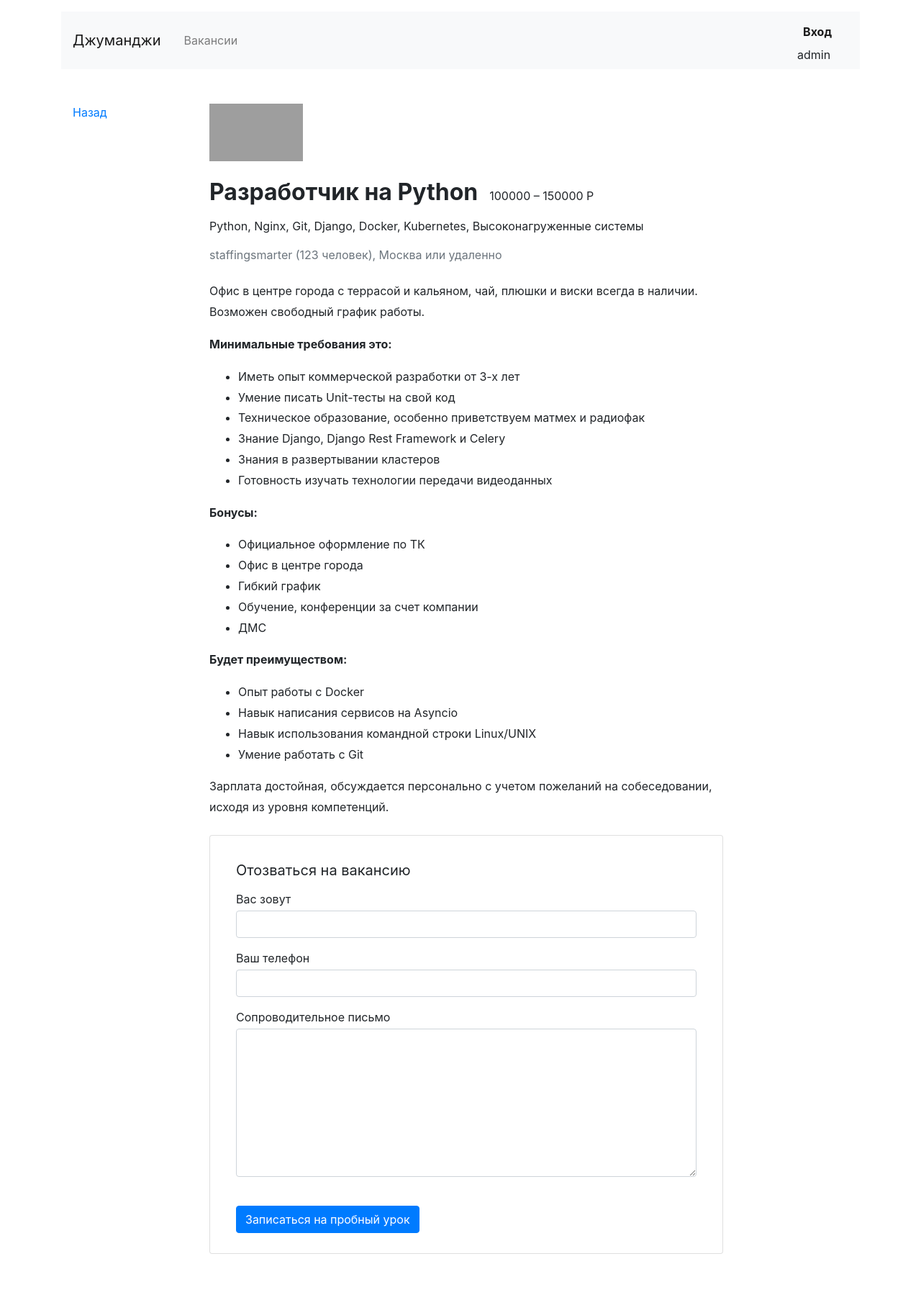
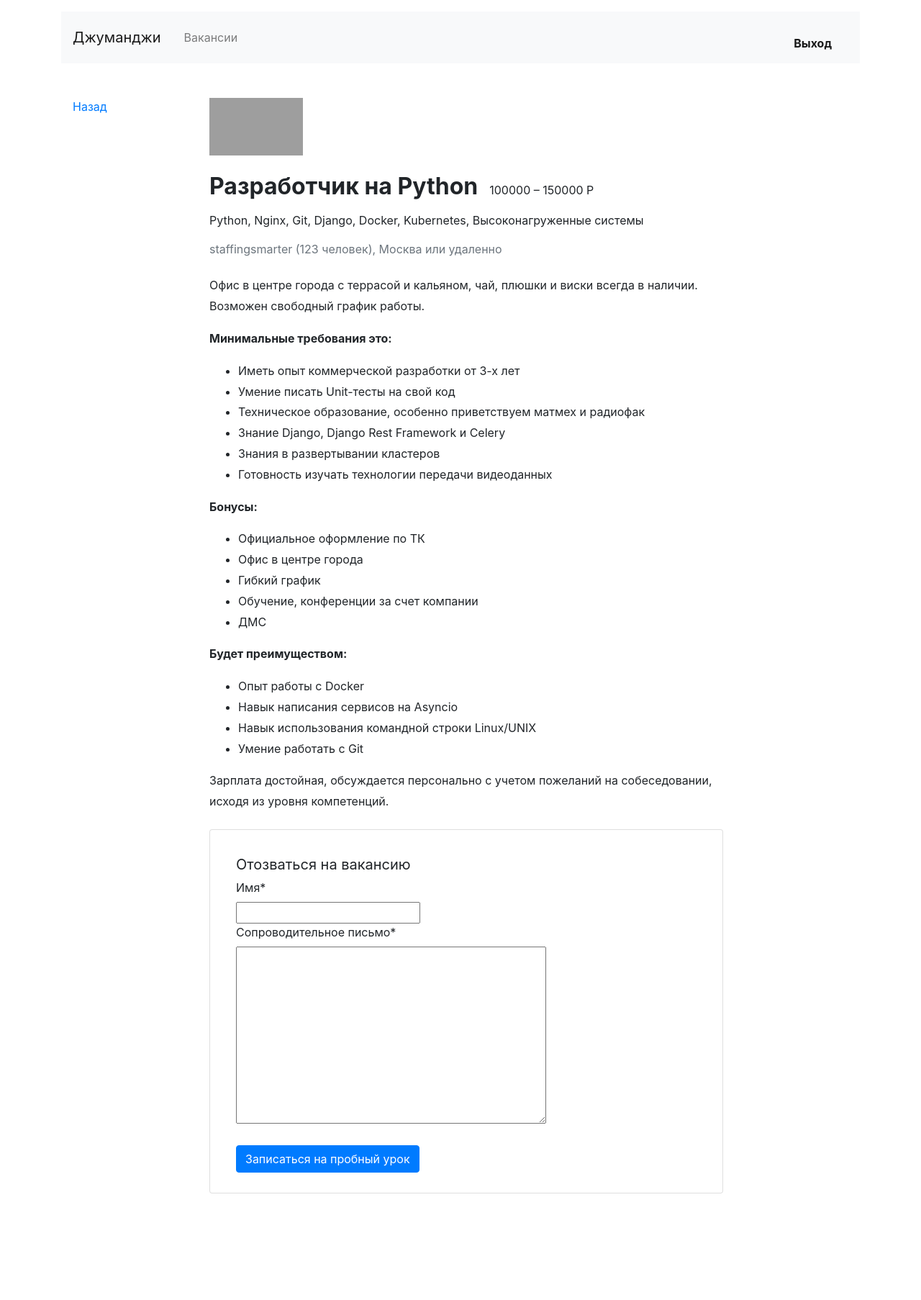
Before and after one commit to Dima995-gdm/vacancies_v2_AWS, a Django app: page /vacancies/1/ in a window 1280 px wide. Shown: the whole page at 72% size. After the commit the page ends 1658 px from the top, so only its background shows below. Run offline with Django 3.2, Linux system fonts and the light colour scheme; a user stored in the database is signed in; data comes from the database, SQL or seed files in the repository; both versions use the stored data as it was after the commit; some libraries are stand-ins or nearby versions; grey boxes are pictures that could not be loaded.

Commit message:
add app accounts

```diff
--- a/accounts/views.py
+++ b/accounts/views.py
@@ -26,4 +26,4 @@ class UserRegisterView(CreateView):
 
 class UserLogoutView(LogoutView):
     """ Выход пользователя """
-    next_page =reverse_lazy('home')
+    next_page = reverse_lazy('home')
--- a/vacancies/admin.py
+++ b/vacancies/admin.py
@@ -1,6 +1,6 @@
 from django.contrib import admin
 
-from vacancies.models import Company, Specialty, Vacancy
+from vacancies.models import Company, Specialty, Vacancy, Application
 
 
 class CompanyAdmin(admin.ModelAdmin):
@@ -13,7 +13,10 @@ class SpecialtyAdmin(admin.ModelAdmin):
 class VacancyAdmin(admin.ModelAdmin):
     pass
 
+class ApplicationAdmin(admin.ModelAdmin):
+    pass
 
 admin.site.register(Company, CompanyAdmin)
 admin.site.register(Specialty, SpecialtyAdmin)
 admin.site.register(Vacancy, VacancyAdmin)
+admin.site.register(Application, ApplicationAdmin)
--- a/vacancies/forms.py
+++ b/vacancies/forms.py
@@ -5,6 +5,8 @@ from vacancies.models import Application
 
 class ApplicationForm(forms.ModelForm):
 
+
     class Meta:
         model = Application
+
         fields = ('written_username', 'written_phone', 'written_cover_letter')
--- a/vacancies/models.py
+++ b/vacancies/models.py
@@ -1,5 +1,7 @@
 from django.db import models
 from django.contrib.auth.models import User
+from django.http import request
+from django.urls import reverse
 from phonenumber_field import modelfields
 
 from stepik_vacancies.settings import MEDIA_COMPANY_IMAGE_DIR, MEDIA_SPECIALITY_IMAGE_DIR
@@ -41,11 +43,14 @@ class Specialty(models.Model):
 
 
 class Application(models.Model):
-    written_username = models.CharField(max_length=100, unique=True)
-    written_phone = modelfields.PhoneNumberField(unique=True)
-    written_cover_letter = models.TextField()
+    written_username = models.CharField(max_length=100, verbose_name='Имя')
+    written_phone = modelfields.PhoneNumberField(region='RU', unique=True, verbose_name='Телефон')
+    written_cover_letter = models.TextField(verbose_name='Сопроводительное письмо')
     vacancy = models.ForeignKey(Vacancy, related_name='applications', on_delete=models.CASCADE)
     user = models.ForeignKey(User, related_name='applications', on_delete=models.CASCADE)
 
+    def get_absolute_url(self):
+        return reverse('vacancy', kwargs={'vacancy': self.vacancy})
+
     def __str__(self):
         return f'{self.pk} {self.written_username}'
--- a/vacancies/templates/vacancies/base.html
+++ b/vacancies/templates/vacancies/base.html
@@ -24,8 +24,13 @@
         </ul>
         <ul class="navbar-nav col-2 justify-content-end">
           <li class="nav-item active">
+              {% if request.user.is_authenticated == True %}
+              <a href="" class="nav-link font-weight-bold">{{ request.user.get_full_name }}</a>
+              <a href="{% url 'logout_user' %}" class="nav-link font-weight-bold">Выход</a>
+              {% else %}
             <a href="{% url 'login_user' %}" class="nav-link font-weight-bold">Вход</a>
               {{ request.user }}
+              {% endif %}
           </li>
         </ul>
       </div>
--- a/vacancies/templates/vacancies/sent.html
+++ b/vacancies/templates/vacancies/sent.html
@@ -11,7 +11,7 @@
           <div class="card-body text-center pt-5">
             <img src="../static/check.png" width="65" alt="">
             <h2 class="h5 card-title mt-4 mb-2">Отклик отправлен</h2>
-            <p><a href="#">Вернуться к вакансии</a></p>
+            <p><a href="{% url 'send_request_vacancy' vacancy %}">Вернуться к вакансии</a></p>
           </div>
         </div>
       </div>
--- a/vacancies/templates/vacancies/vacancy.html
+++ b/vacancies/templates/vacancies/vacancy.html
@@ -1,4 +1,7 @@
 {% extends 'vacancies/base.html' %}
+
+{% load crispy_forms_filters %}
+{% load crispy_forms_tags %}
 
 {% block title %}Вакансия | Джуманджи{% endblock %}
 
@@ -22,21 +25,11 @@
           <div style="line-height: 1.8;">
             {{ this_vacancy.description|safe }}
           </div>
-          <form action="/echo" class="card mt-4 mb-3" enctype="multipart/form-data">
+          <form action="" method="post" class="card mt-4 mb-3" enctype="multipart/form-data">
+              {% csrf_token %}
             <div class="card-body mx-3">
               <p class="h5 mt-3 font-weight-normal">Отозваться на вакансию</p>
-              <div class="form-group">
-                <label class="mb-1 mt-2" for="userName">Вас зовут</label>
-                <input class="form-control" type="text" placeholder="" id="userName">
-              </div>
-              <div class="form-group">
-                <label class="mb-1" for="userPhone">Ваш телефон</label>
-                <input class="form-control" type="tel" placeholder="" id="userPhone">
-              </div>
-              <div class="form-group">
-                <label class="mb-1" for="userMsg" >Сопроводительное письмо</label>
-                <textarea class="form-control" rows="8" id="userMsg"></textarea>
-              </div>
+                {{ form|crispy }}
               <input type="submit" class="btn btn-primary mt-4 mb-2" value="Записаться на пробный урок">
             </div>
           </form>
--- a/vacancies/views.py
+++ b/vacancies/views.py
@@ -3,9 +3,12 @@ from django.contrib.auth.views import LoginView
 from django.db.models import Count
 from django.http import HttpResponseNotFound, HttpResponseServerError
 from django.shortcuts import render, get_object_or_404, redirect
+from django.urls import reverse_lazy, reverse
 from django.views import View
+from django.views.generic import CreateView, DetailView
 
-from vacancies.models import Company, Specialty, Vacancy
+from vacancies.forms import ApplicationForm
+from vacancies.models import Company, Specialty, Vacancy, Application
 
 
 class MainView(View):
@@ -51,65 +54,90 @@ class CardCompanyView(View):
 
 
 class ThisVacancyView(View):
+
     def get(self, request, vacancy):
         this_vacancy = get_object_or_404(Vacancy, id=vacancy)
-        return render(request, 'vacancies/vacancy.html', {'this_vacancy': this_vacancy})
+        return render(request, 'vacancies/vacancy.html', {'this_vacancy': this_vacancy, 'form': ApplicationForm})
+
+    def post(self, request, vacancy):
+        form = ApplicationForm(request.POST)
+        if form.is_valid():
+            application = form.save(commit=False)
+            application.user = request.user
+            application.vacancy = get_object_or_404(Vacancy, id=vacancy)
+            application.save()
+            return redirect('send_request_vacancy')
+        return render(request, 'vacancies/vacancy.html',{'form': form})
+
+
+
+
+#class ThisVacancyView(DetailView, CreateView):
+#    model = Vacancy
+#    form_class = ApplicationForm
+#    template_name = 'vacancies/vacancy.html'
+#    pk_url_kwarg = 'vacancy'
+#    context_object_name = 'this_vacancy'
+#    success_url = reverse_lazy('send_request_vacancy')
+#
+#    def form_valid(self, form):
+#        fields = form.save(commit=False)
+#        fields.user_id = self.request.user.id
+#        fields.vacancy_id = self.object.pk
+#
+#        form.save()
+
 
 
 
 
 class SendRequestVacancy(View):
     """ Отправка заявки """
+
     def get(self, request):
-
-        return render(request, 'vacancies/sent.html', {})
+        return render(request, 'vacancies/sent.html')
 
 
 class CreateCompanyLetsStartView(View):
     """ Предложение создать компанию """
+
     def get(self, request):
-
         return render(request, 'vacancies/company-create.html')
 
 
 class CreateCompanyView(View):
     """ Форма создания компании """
+
     def get(self, request):
         return render(request, 'vacancies/company-create.html')
 
 
 class EditCompanyView(View):
     """ Редактирование компании """
+
     def get(self, request):
-
-
-        return render(request, 'vacancies/company-edit.html',{'request': request})
+        return render(request, 'vacancies/company-edit.html', {'request': request})
 
 
 class ListVacanciesCompanyView(View):
     """ Список вакансий у конкретной компании """
+
     def get(self, request):
-
         return render(request, 'vacancies/vacancy-list.html')
 
 
 class CreateVacancyCompanyView(View):
     """ Создание вакансии у конкретной компании """
+
     def get(self, request):
-
         return render(request, 'vacancies/vacancy-edit.html')
-
 
 
 class EditVacancyCompanyView(View):
     """ Редактирование вакансии у конкретной компании """
+
     def get(self, request):
-
         return render(request, 'vacancies/vacancy-edit.html')
-
-
-
-
 
 
 def custom_handler404(request, exception):
```
Also changed, not shown: db.sqlite3.
